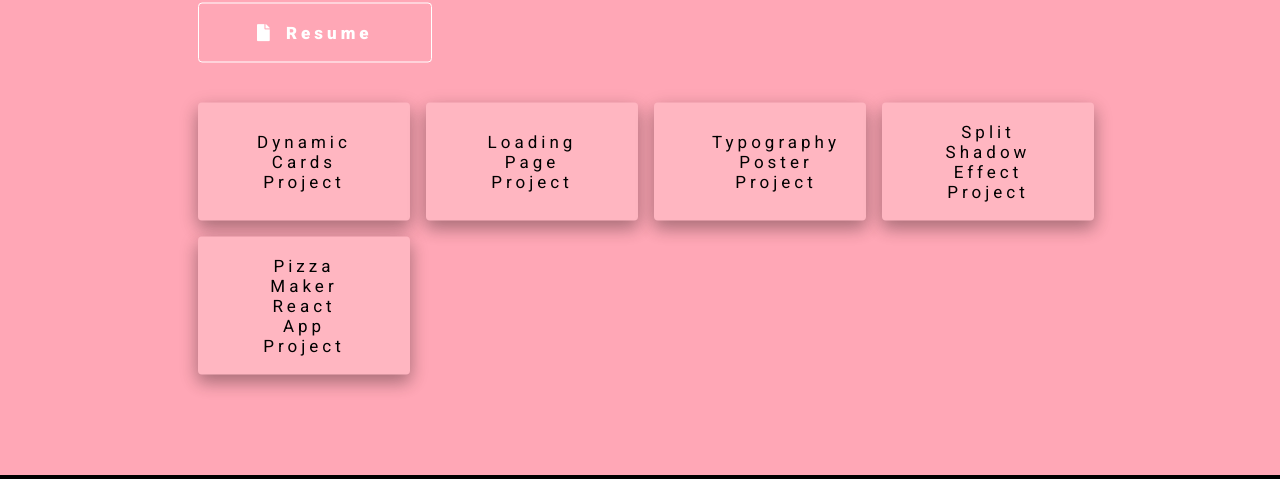
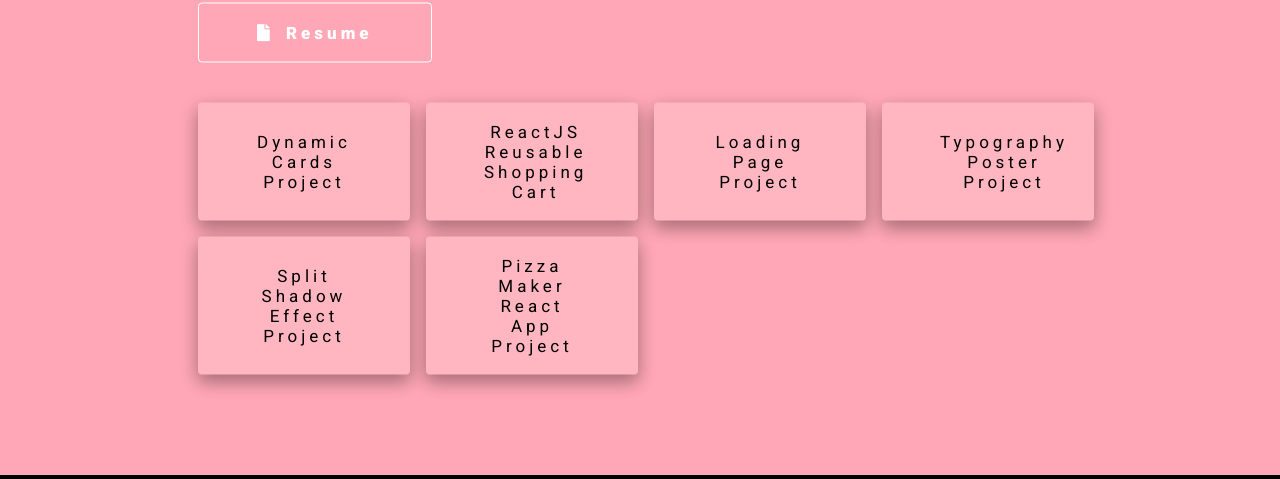
Before and after one commit to angellerina/portfolio-2020, a plain HTML site: page index.html in a window 1280 px wide. Both pictures are taken after a click on the button "Enter". Shown: the part 463-942 px from the top of the page. Drawn offline with Linux system fonts and the light colour scheme.

Commit message:
Added new project

```diff
--- a/index.html
+++ b/index.html
@@ -57,6 +57,11 @@
           >
         </button>
         <button class="items">
+          <a href="https://skin-signal.netlify.app" target="_blank"
+            >ReactJS Reusable Shopping Cart</a
+          >
+        </button>
+        <button class="items">
           <a href="https://loadingfx.netlify.app" target="_blank"
             >Loading Page Project</a
           >
```
